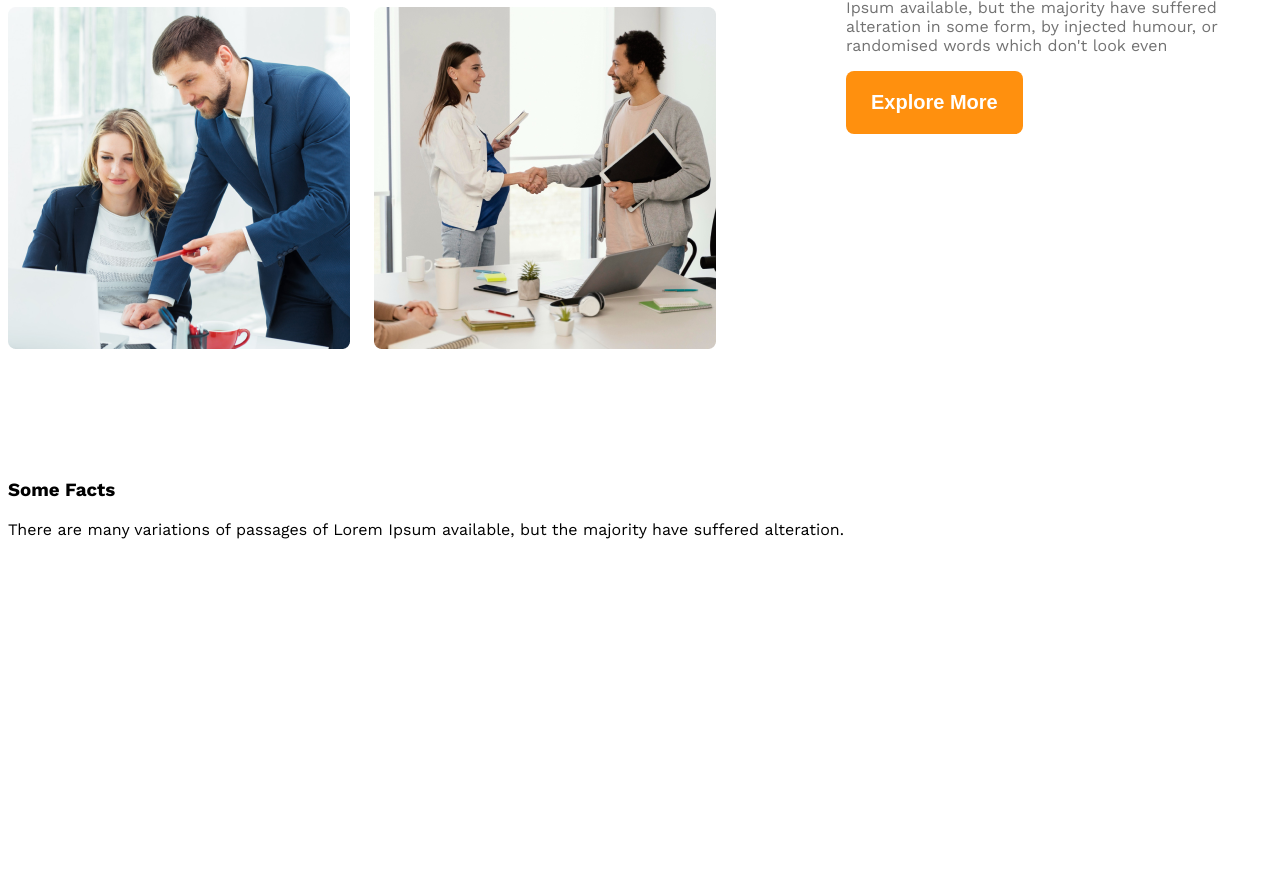
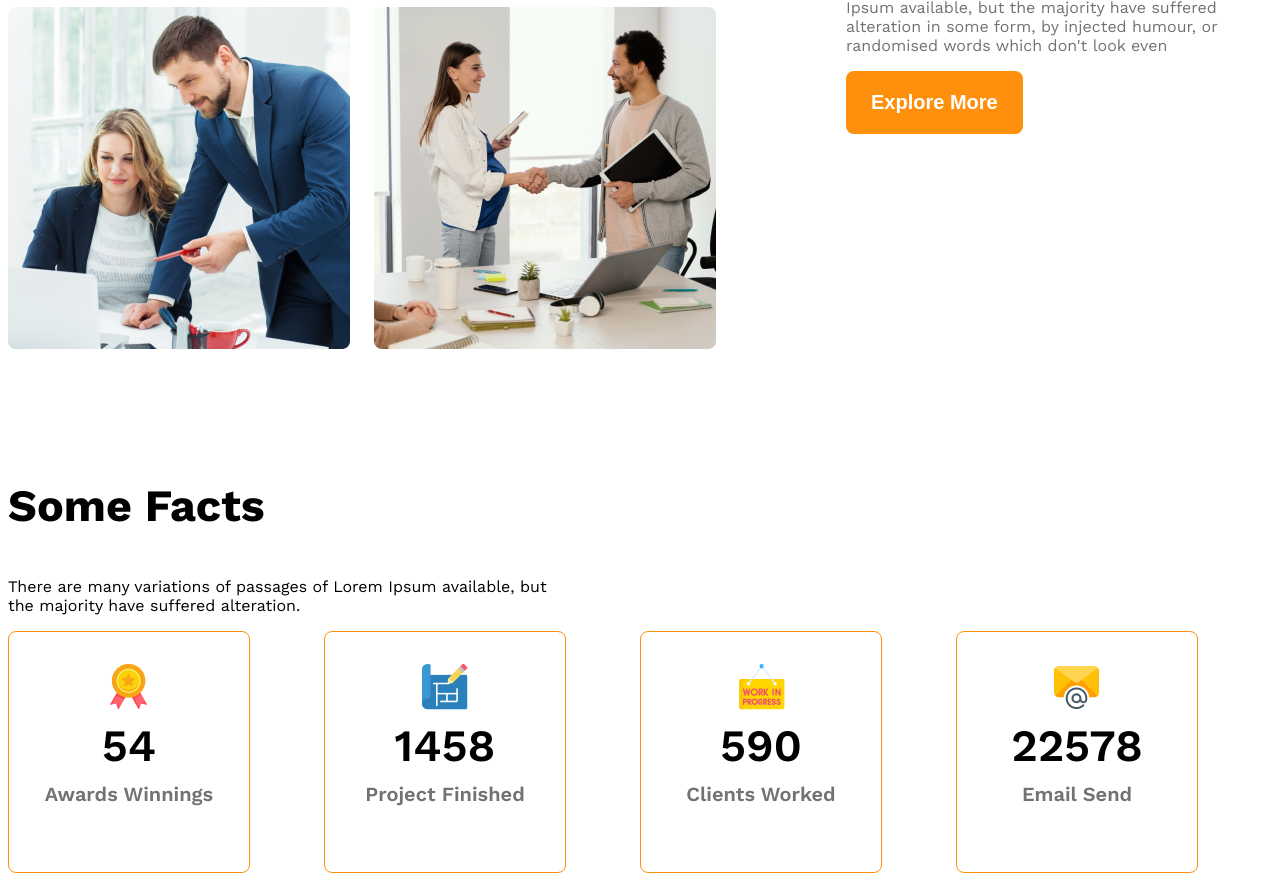
Before and after one commit to siamussalehin/g3-architects-website, a plain HTML site: page index.html in a window 1280 px wide. Shown: the part 1673-2554 px from the top of the page. Before the commit the page ends 2228 px from the top, so only its background shows below. Drawn offline with nearby package versions, Linux system fonts and the light colour scheme.

Commit message:
completing facts

```diff
--- a/index.html
+++ b/index.html
@@ -56,10 +56,37 @@
 
 <!-- Some Facts -->
  <section class="some-facts">
-<h3 class="secton-title">Some Facts</h3>
-<p class="text-light-gray">There are many variations of passages of Lorem Ipsum available, but the majority have suffered alteration.</p>
+<h3 class="section-title">Some Facts</h3>
+<p class="text-light-gray fact-description">There are many variations of passages of Lorem Ipsum available, but the majority have suffered alteration.</p>
 <div class="facts-container">
-
+    <div class="fact-card display-flex">
+        <div>
+            <img src="images/icons/ribon.png" alt="" class="fact-icon">
+            <h4 class="fact-number">54</h4>
+            <h5 class="fact-name text-light-grey">Awards Winnings</h5>
+        </div>
+    </div>
+    <div class="fact-card display-flex">
+        <div>
+            <img src="images/icons/projects.png" alt="" class="fact-icon">
+        <h4 class="fact-number">1458</h4>
+        <h5 class="fact-name text-light-grey">Project Finished</h5>
+        </div>
+    </div>
+    <div class="fact-card display-flex">
+        <div>
+            <img src="images/icons/customers.png" alt="" class="fact-icon">
+        <h4 class="fact-number">590</h4>
+        <h5 class="fact-name text-light-grey">Clients Worked</h5>
+        </div>
+    </div>
+    <div class="fact-card display-flex">
+        <div>
+            <img src="images/icons/email.png" alt="" class="fact-icon">
+        <h4 class="fact-number">22578</h4>
+        <h5 class="fact-name text-light-grey">Email Send</h5>
+        </div>
+    </div>
 </div>
  </section>
     </main>
--- a/styles/g3.css
+++ b/styles/g3.css
@@ -122,6 +122,44 @@ font-size: 4rem;
     font-weight: 500;
 }
 
+/* Some Fact Related Styles */
+
+.facts-container{
+    display: grid;
+    grid-template-columns: repeat(4,1fr);
+}
+
+.fact-card{
+    border: 1px solid #FF900E;
+    width: 240px;
+    height: 240px;
+    border-radius: 8px;
+    text-align: center;
+    align-items: center;
+    justify-content: center;
+
+
+}
+
+.fact-number{
+    font-size: 2.8rem;
+    font-weight: 600;
+    margin-top: 5px;
+    margin-bottom: 10px;
+}
+
+.fact-name{
+    font-size: 1.25rem;
+    font-weight: 600;
+    margin-top: 10px;
+}
+
+.fact-description{
+    max-width: 540px;
+}
+
+
+
 /* Responsive media query */
 
 @media screen and (max-width: 576px) {
```
